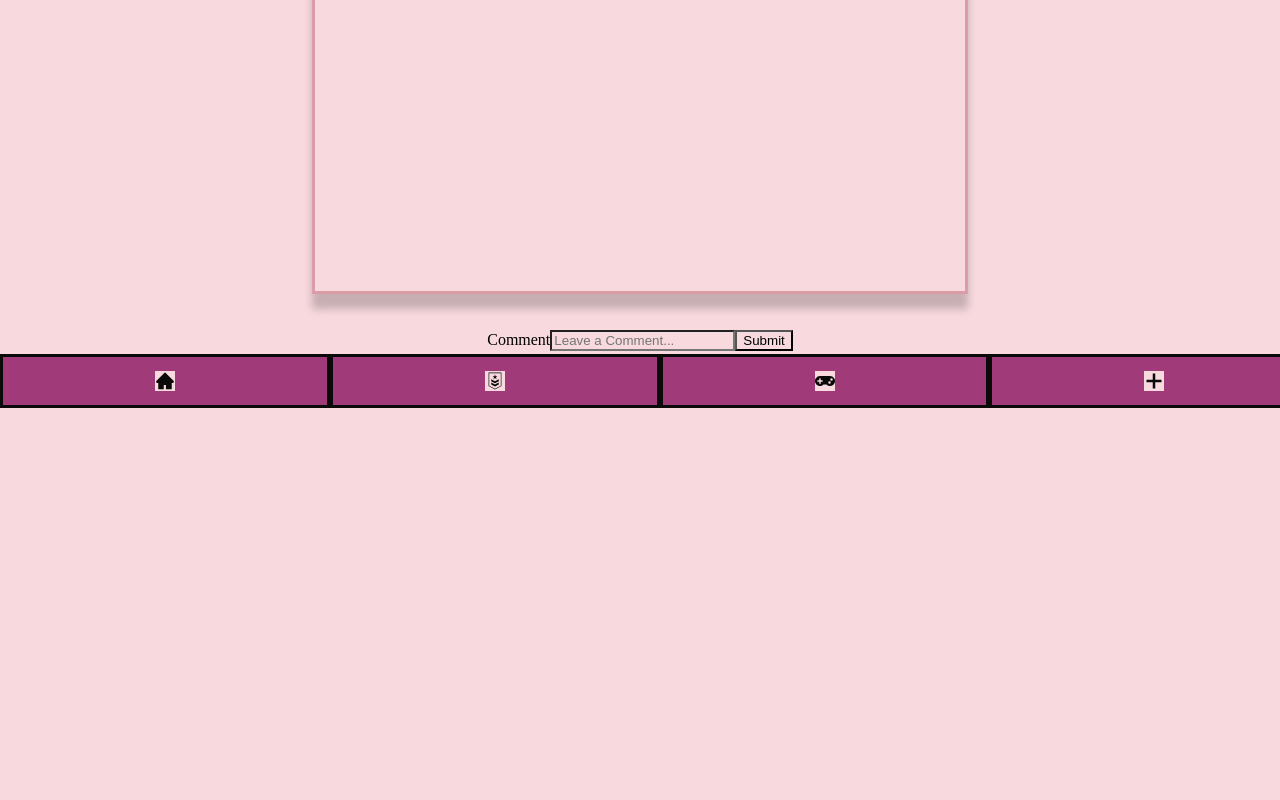
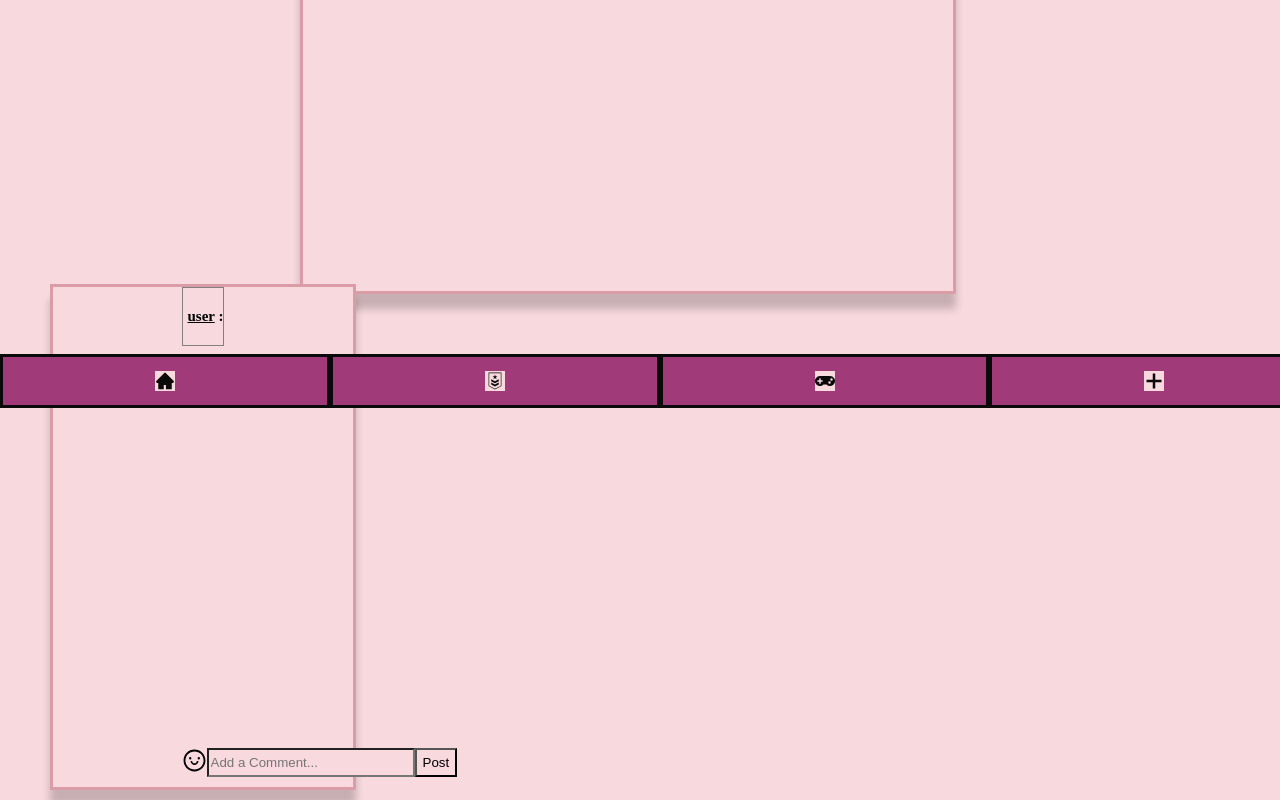
Before and after one commit to batoulalkarim/status, a React (Create React App) app: page /profiles/1 in a window 1280 px wide. Shown: the part 392-1192 px from the top of the page. Before the commit the page ends 800 px from the top, so only its background shows below. Built offline with nearby package versions, Linux system fonts and the light colour scheme; data requests are answered from the project's data file.

Commit message:
created comment section on profile

```diff
--- a/src/components/Profile.js
+++ b/src/components/Profile.js
@@ -1,10 +1,13 @@
 import {React, useState, useEffect} from 'react';
 import {useParams} from "react-router-dom";
 import Stars from "./rating/Stars";
+import {AiOutlineSmile} from "react-icons/ai"
 
 function Profile() {
     const [profile, setProfile] = useState(null);
     const {id} = useParams()
+    const [comment, setComment] = useState("");
+    const [submittedData, setSubmittedData] = useState([]);
 
     useEffect(() => {
       fetch(`http://localhost:8002/profiles/${id}`)
@@ -12,6 +15,26 @@ function Profile() {
       .then(data => setProfile(data))
     }, [id])
     if(!profile) return null;
+
+
+    function handleSubmit(event){
+      event.preventDefault();
+      const commentData = {comment: comment};
+      const commentArray = [...submittedData, commentData];
+      setSubmittedData(commentArray);
+      setComment("");
+    }
+
+    const listOfComments = submittedData.map((profile, index) => {
+      return(
+        <div key={index}>
+          {profile.comment}
+        </div>
+      )
+    })
+
+
+
 
   return (
     <div>
@@ -22,17 +45,27 @@ function Profile() {
     <h4>{profile.name}</h4>
     <img src={profile.image} alt="profile" className="ppc"></img>
     <h5 className="picCaption">{profile.username} : {profile.caption}</h5>
-    <Stars size={30} rating={profile.rating} />
+    <Stars size={25} rating={profile.rating} />
 
     </div>
     <br />
     <br />
+    <div className="commentsContainer">
     <div className="commentsFormContainer">
-      <form className="commentsForm">
-        <label className="formLabel">Comment</label>
-        <input type="text" placeholder="Leave a Comment..."className="commentInput" />
-        <input type= "submit" value="Submit" />
+      <div className="commentsGoHere">
+        <h4><u>{profile.username}</u> : {profile.caption}</h4>
+      </div>
+      <ul>
+        {listOfComments}
+        </ul>
+      <div className="formOnBottom">
+      <form className="commentsForm" onSubmit={handleSubmit}>
+        <label className="formLabel"><AiOutlineSmile size="25px" /></label>
+        <input type="text" placeholder="Add a Comment..."className="commentInput" />
+        <input type= "submit" value="Post" />
       </form>
+      </div>
+    </div>
     </div>
     </div>
   )
--- a/src/index.css
+++ b/src/index.css
@@ -27,6 +27,7 @@ body {
   min-width: 1000px;
   position:fixed;
   padding-bottom: 30px;
+  padding-right: 50px;
 }
 
 .search {
@@ -114,11 +115,48 @@ body {
   box-shadow: 0 15px 8px 0 rgba(0, 0, 0, 0.2);
   padding: 50px;
   transition: 0.3s;
-  margin: 0 auto;
-  float: center;
+  margin-left: 300px;
+  float: left;
   text-align: center;
   width: 550px;
   height: 455px;
+}
+.commentsGoHere {
+  border: 1px solid;
+  border-color: gray;
+  float: right;
+  font-size: 15px;
+  text-align: left;
+  padding-left: 5px;
+}
+.commentsContainer {
+  border: solid;
+  border-color: rgb(218, 157, 167);
+  box-shadow: 0 15px 8px 0 rgba(0, 0, 0, 0.2);
+  display: flex;
+  height: 500px;
+  width: 300px;
+  margin-left: 50px;
+  float: left;
+  bottom: 10px;
+  position: relative;
+}
+
+.commentsForm {
+  text-align: center;
+  display: flex;
+
+}
+
+.commentInput {
+  width: 200px;
+}
+
+.formOnBottom{
+  position: absolute;
+  bottom: 10px;
+  display: flex;
+  justify-content: center;
 }
 .picCaption {
   text-align: left;
@@ -137,6 +175,7 @@ body {
 
 .commentsFormContainer {
   text-align: center;
+  bottom: 10px;
 }
 
 .profileCard:hover {
```
